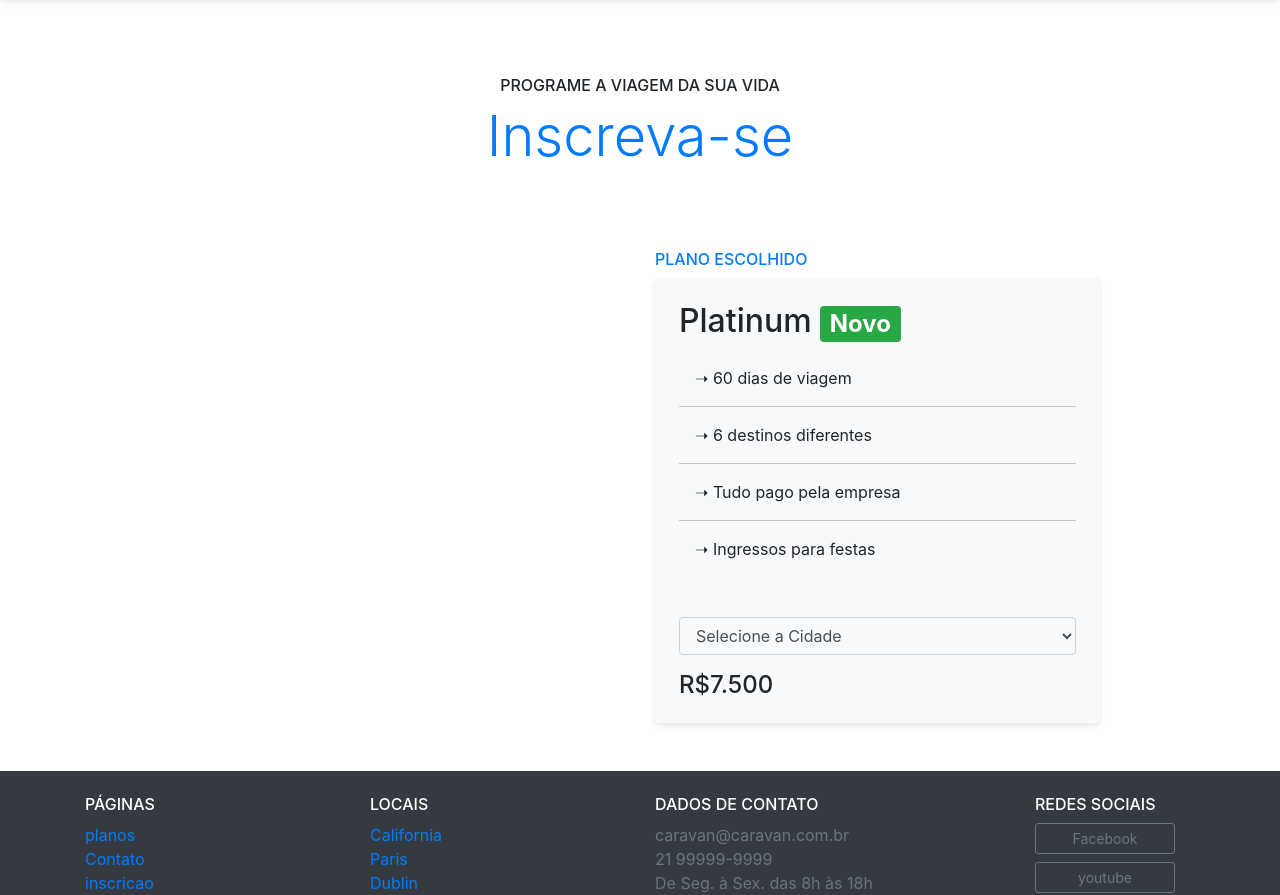
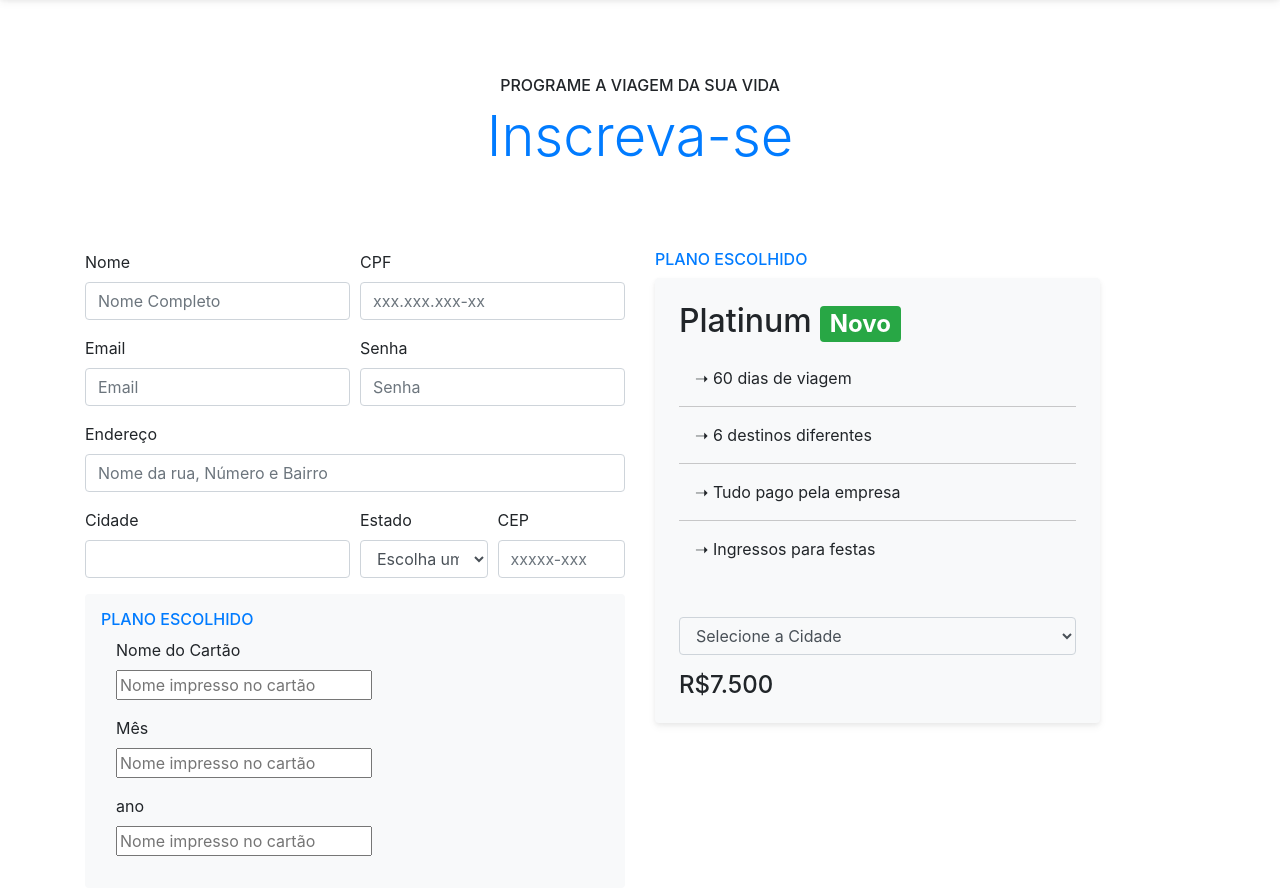
Before and after one commit to Azevedolsf/projetoBootstrap, a plain HTML site: page inscricao.html in a window 1280 px wide. Shown: the part 76-971 px from the top of the page. Drawn offline with Linux system fonts and the light colour scheme.

Commit message:
subindo tela de inscrição

```diff
--- a/inscricao.html
+++ b/inscricao.html
@@ -94,11 +94,71 @@
     </div>
 
     <div class="row">
-      <div class="col-md-6">
+      <form class="col-lg-6" action="">
+        <div class="form-row">
+          <div class="form-group col-md-6">
+            <label for="inputName">Nome</label>
+            <input type="text" id="inputName" class="form-control " placeholder="Nome Completo">
+          </div>
+          <div class="form-group col-md-6">
+            <label for="inputCPF">CPF</label>
+            <input type="text" id="inputEmail" class="form-control " placeholder="xxx.xxx.xxx-xx">
+          </div>
+          <div class="form-group col-md-6">
+            <label for="inputEmail">Email</label>
+            <input type="email" id="inputEmail" class="form-control " placeholder="Email">
+          </div>
+          <div class="form-group col-md-6">
+            <label for="inputSenha">Senha</label>
+            <input type="password" id="inputSenha" class="form-control " placeholder="Senha">
+          </div>
+          <div class="form-group col-12">
+            <label for="inputEndereco">Endereço</label>
+            <input type="text" id="inputEndereco" class="form-control col-12" placeholder="Nome da rua, Número e Bairro">
+          </div>
+          <div class="form-group col-md-6">
+            <label for="inputCidade">Cidade</label>
+            <input type="text" id="inputCidade" class="form-control" placeholder="">
+          </div>
+          <div class="form-group col-md-3 col-6">
+            <label for="inputCidade">Estado</label>
+            <select class="form-control" id="inputEstado">
+              <option selected>Escolha um Estado</option>
+              <option value="1">Rio de Janeiro</option>
+              <option value="2">São Paulo</option>
+              <option value="3">Brasilia</option>
+              <option value="4">Bahia</option>
+              <option value="5">Espirito Santo</option>
+              <option value="6">Acre</option>
+            </select>
+          </div>
+          <div class="form-group col-md-3 col-6">
+            <label for="inputCep">CEP</label>
+            <input type="text" id="inputCidade" class="form-control" placeholder="xxxxx-xxx">
+          </div>
+        </div>
 
-      </div>
+        <div class="bg-light rounded p-3">
+          <h2 class="h6 text-primary">PLANO ESCOLHIDO</h2>
+          <div class="form-group col-md-6">
+            <label for="inputCartao">Nome do Cartão</label>
+            <input type="text" id="inputCartao" placeholder="Nome impresso no cartão">
+          </div>
+          <div class="form-group col-md-3">
+            <label for="inputCartao">Mês</label>
+            <input type="text" id="inputCartao" placeholder="Nome impresso no cartão">
+          </div>
+          <div class="form-group col-md-3">
+            <label for="inputCartao">ano</label>
+            <input type="text" id="inputCartao" placeholder="Nome impresso no cartão">
+          </div>
 
-      <div class="col-md-5">
+
+        </div>
+
+      </form>
+
+      <div class="col-lg-5">
         <h2 class="h6 text-primary">PLANO ESCOLHIDO</h2>
         <div class="bg-light rounded p-4 box-shadow">
           <h2 class="">Platinum <span class="badge badge-success">Novo</span></h2>
@@ -123,9 +183,6 @@
         </div>
       </div>
     </div>
-
-
-
   </section>
 
 
```
